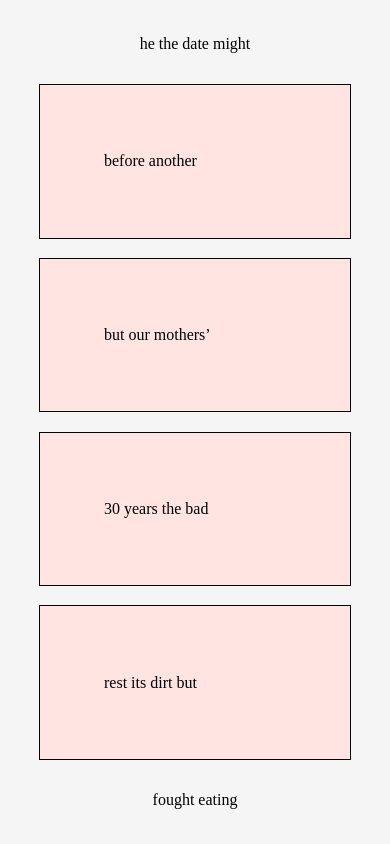
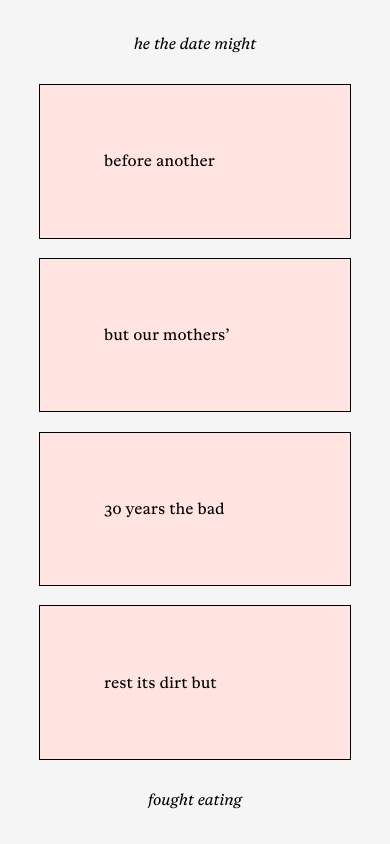
Before and after one commit to moa-mnsr/dirt, a plain HTML site: page index.html in a window 390 px wide. Drawn offline with Linux system fonts and the light colour scheme.

Commit message:
font change

```diff
--- a/index.html
+++ b/index.html
@@ -14,9 +14,9 @@
 
 <body>
 
-  <div>
+  <header>
     he the date might
- </div>
+  </header>
 
  <div class="grid-container">
          <div class="grid-item">rest its dirt but</div>
@@ -26,9 +26,9 @@
  </div>
 
 
- <div>
+ <footer>
    fought eating
- </div>
+ </footer>
 
   <script src="script.js"></script>
 </body>
--- a/style [conflicted].css
+++ /dev/null
@@ -1,54 +0,0 @@
-@import 'reset.css';
-
-body {
-  font-family: "Times New Roman", serif;
-  background-color: whitesmoke;
-  color: black;
-  text-align: center;
-  display: flex;
-  flex-direction: column;
-  justify-content: center;
-  height: 100dvh;
-}
-
-.grid-container {
-  display: grid;
-  grid-template-columns: repeat(2, 1fr);
-  gap: 10px;
-  width: 80dvw;
-  height: 80dvh;
-  margin: 2em auto;
-}
-
-.grid-item {
-text-align: left;
-  background: mistyrose;
-  padding: 1em;
-  border: 1px solid black;
-}
-
-/* Reordering on Resize */
-@media (max-width: 1200px) {
-  .grid-container { grid-template-columns: repeat(2, 1fr); }
-  .grid-item:nth-child(1) { order: 1; }
-  .grid-item:nth-child(2) { order: 2; }
-  .grid-item:nth-child(3) { order: 3; }
-  .grid-item:nth-child(4) { order: 4; }
-}
-
-@media (max-width: 900px) {
-  .grid-container { grid-template-columns: repeat(2, 1fr); }
-  .grid-item:nth-child(1) { order: 2; }
-  .grid-item:nth-child(2) { order: 1; }
-  .grid-item:nth-child(3) { order: 4; }
-  .grid-item:nth-child(4) { order: 3; }
-}
-
-@media (max-width: 600px) {
-  .grid-container { grid-template-columns: 1fr; }
-  .grid-item { padding: 2em; }
-  .grid-item:nth-child(1) { order: 4; }
-  .grid-item:nth-child(2) { order: 3; }
-  .grid-item:nth-child(3) { order: 1; }
-  .grid-item:nth-child(4) { order: 2; }
-}
--- a/style.css
+++ b/style.css
@@ -1,7 +1,24 @@
 @import 'reset.css';
 
+@font-face {
+  font-family: 'Otto';
+  src: url('fonts/ABCOtto-Regular-Trial.otf') format('opentype'),
+        url('fonts/ABCOtto-Regular-Trial.woff') format('woff'),
+        url('fonts/ABCOtto-Regular-Trial.woff2') format('woff2');
+        font-weight: normal;
+        font-style: normal;
+}
+
+@font-face {
+  font-family: 'Otto'; /* Italic */
+  src: url('fonts/ABCOtto-RegularItalic-Trial.otf') format('opentype'), /* Path to your italic font file */
+       url('fonts/ABCOtto-RegularItalic-Trial.woff') format('woff'),
+       url('fonts/ABCOtto-RegularItalic-Trial.woff2') format('woff2');
+  font-weight: normal;
+  font-style: italic;
+}
+
 body {
-  font-family: "Times New Roman", serif;
   background-color: whitesmoke;
   color: black;
   text-align: center;
@@ -11,6 +28,11 @@ body {
   height: 100dvh;
   user-select: none;
   -webkit-user-select: none;
+  font-family: 'Otto', serif;
+}
+
+header, footer {
+  font-style: italic;
 }
 
 .grid-container {
@@ -28,6 +50,8 @@ text-align: left;
   padding: 2em;
   border: 1px solid black;
   cursor: pointer;
+  font-style: normal;
+
 }
 
 /* Reordering on Resize */
```
Also changed, not shown: fonts/ABCOtto-Regular-Trial.otf (added), fonts/ABCOtto-Regular-Trial.woff (added), fonts/ABCOtto-Regular-Trial.woff2 (added), fonts/ABCOtto-RegularItalic-Trial.otf (added), fonts/ABCOtto-RegularItalic-Trial.woff (added), fonts/ABCOtto-RegularItalic-Trial.woff2 (added), 1 other file.
